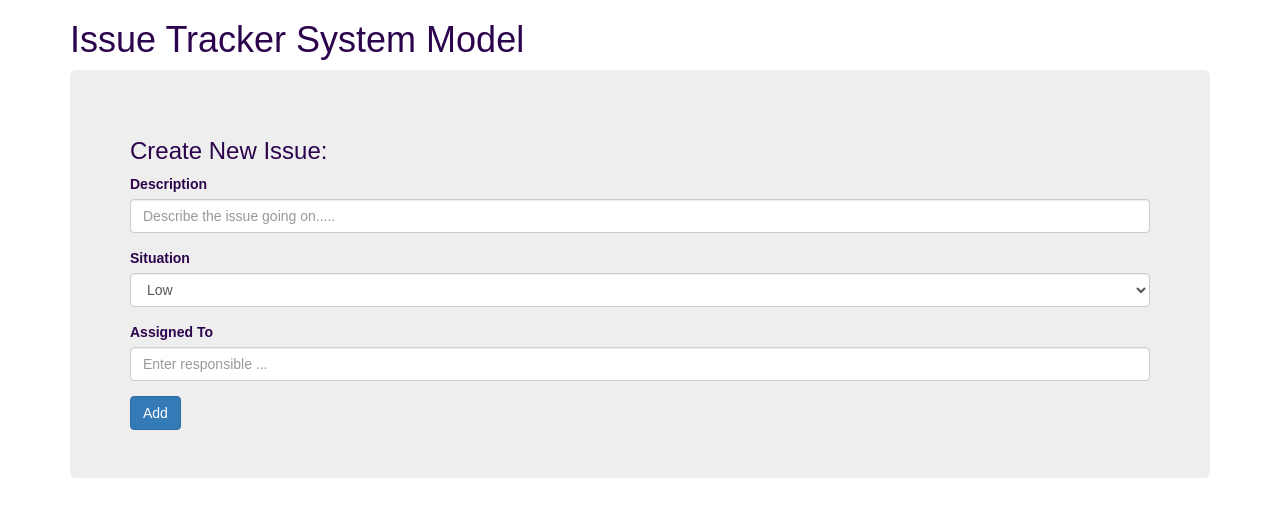
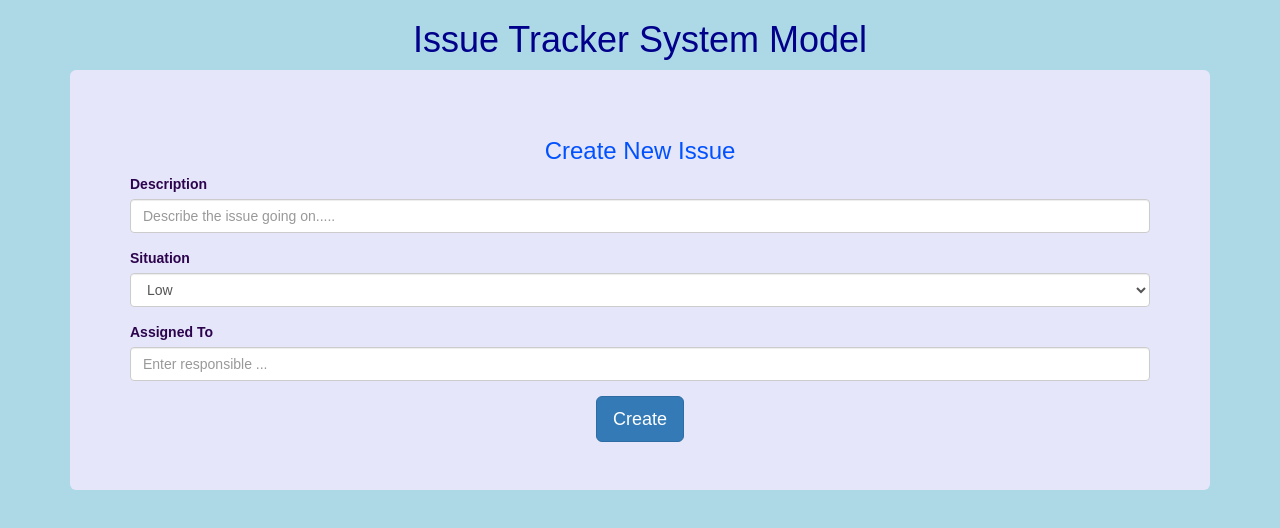
Before and after one commit to ShanaxRules/IssueTracker, a plain HTML site: page index.html in a window 1280 px wide. Drawn offline with nearby package versions, Linux system fonts and the light colour scheme.

Commit message:
completed

```diff
--- a/index.html
+++ b/index.html
@@ -13,9 +13,13 @@
 
 <body>
   <div class="container">
-    <h1>Issue Tracker System Model</h1>
+    <div class="st1">
+        <h1 class="header-model">Issue Tracker System Model</h1>
+    </div>
     <div class="jumbotron">
-      <h3>Create New Issue:</h3>
+        <div class="header-2">
+            <h3>Create New Issue</h3>
+        </div>
       <form id="issueInputForm">
         <div class="form-group">
           <label for="issueDescription">Description</label>
@@ -33,7 +37,9 @@
           <label for="issueAssignedTo">Assigned To</label>
           <input type="text" class="form-control" id="issueAssignedTo" placeholder="Enter responsible ...">
         </div>
-        <button id="add-issue" onclick="submitIssue()" class="btn btn-primary">Add</button>
+        <div class="btn-handler">
+            <button id="add-issue" onclick="submitIssue()" class="btn btn-primary btn-lg">Create</button>
+        </div>
       </form>
     </div>
     <div class="col-lg-12">
--- a/styles.css
+++ b/styles.css
@@ -3,4 +3,32 @@ body {
     margin: 0;
     padding: 0;
     color:rgb(44, 4, 77);
+    background-color: lightblue;
 }
+.header-model{
+    color:darkblue;
+    margin-bottom: 10px;
+}
+
+.st1{
+    display:flex;
+    justify-content:center;
+}
+
+.jumbotron{
+    background-color: lavender;
+}
+
+.header-2{
+    justify-content: center;
+    display:flex;
+}
+
+.header-2>h3{
+    color:rgb(0, 81, 255);
+}
+
+.btn-handler{
+    display:flex;
+    justify-content: center;
+}
```
